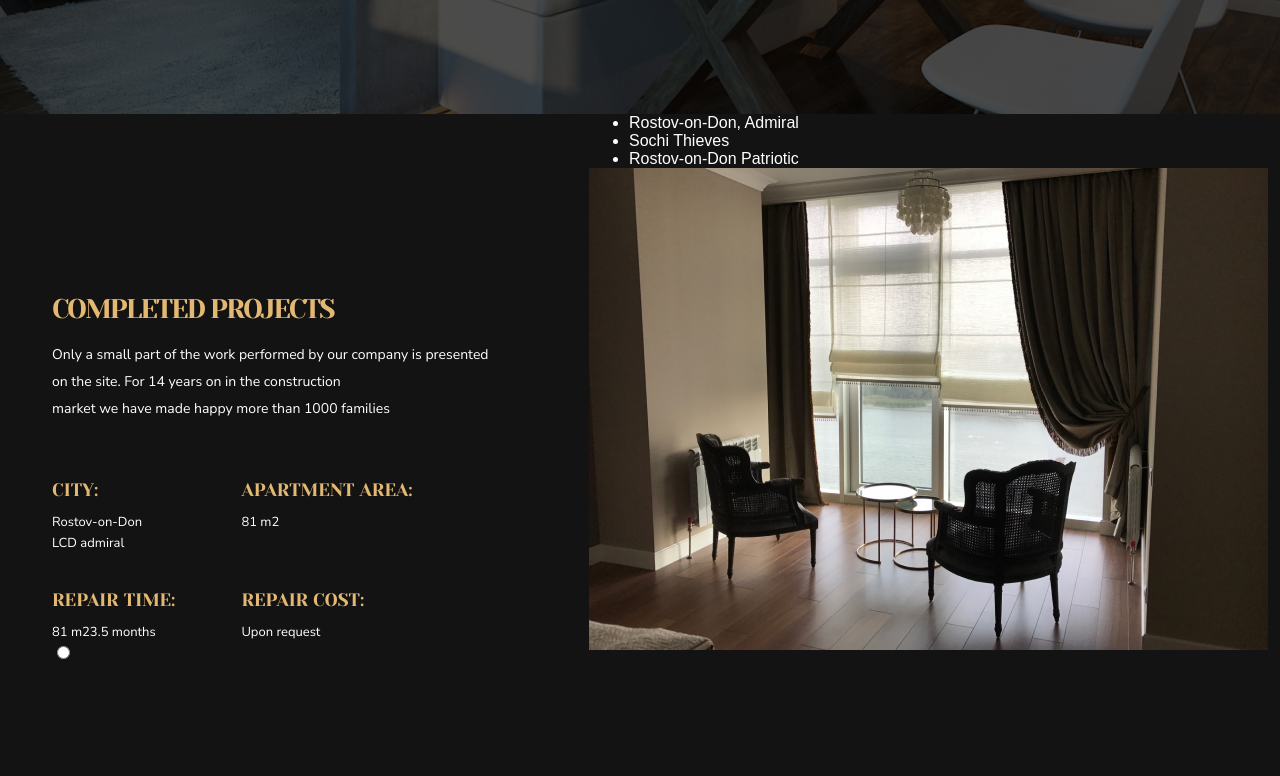
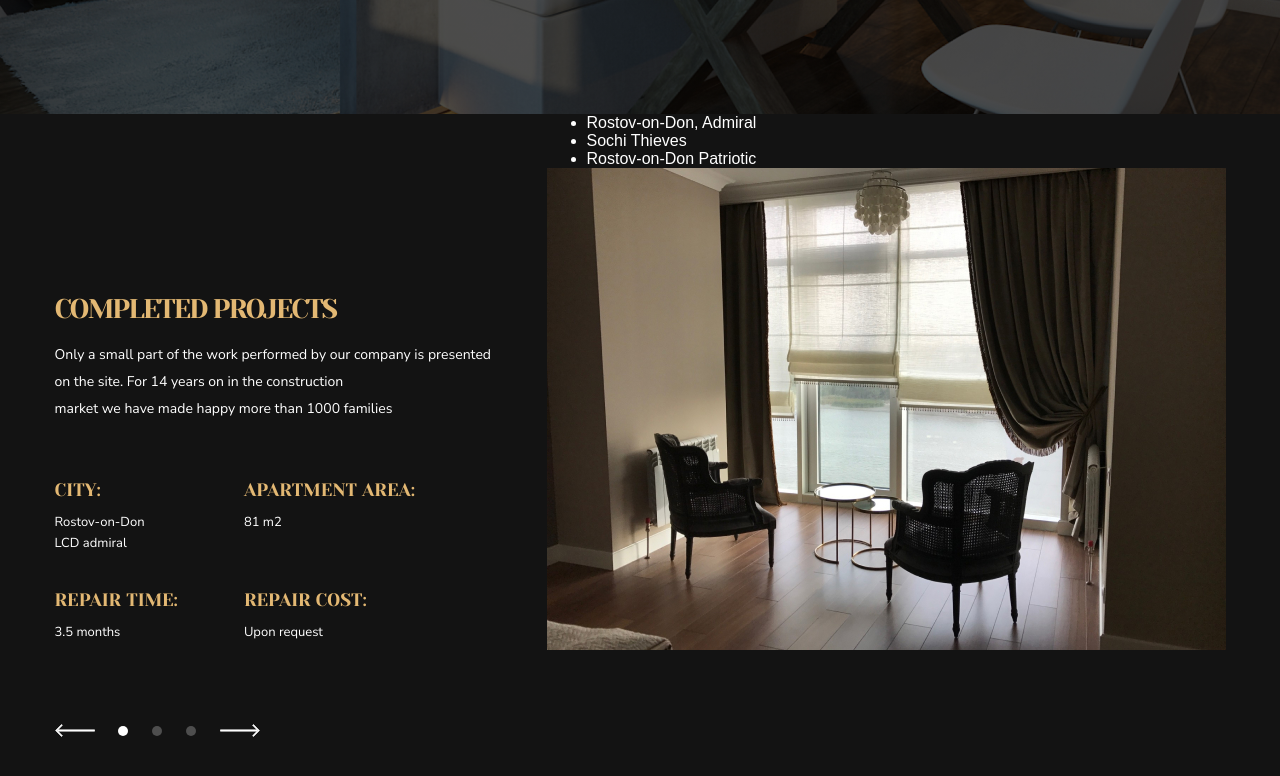
Before and after one commit to rudakov17/css-practice, a plain HTML site: page index.html in a window 1280 px wide. Shown: the part 676-1452 px from the top of the page. Drawn offline with Linux system fonts and the light colour scheme.

Commit message:
ТРИ КНОПКИ
3 часа я делал три кнопки. хотя 2,5 из них я читал про чекбоксы и радио-кнопки. а потом понял что мне нужны просто кнопки. век живи век учись. кому я это пишу.....

```diff
--- a/index.html
+++ b/index.html
@@ -80,7 +80,7 @@
                   <p
                     class="completed-projects-p completed-projects-p-description"
                   >
-                    81 m23.5 months
+                    3.5 months
                   </p>
                 </div>
               </div>
@@ -106,8 +106,23 @@
                 </div>
               </div>
             </div>
-
-            <input type="radio" />
+            <div id="arrow-gallery">
+              <img src="../css-practice/images/arrow.svg" class="arrow" />
+              <button type="button" class="button-gallery-1"></button>
+              <button
+                type="button"
+                class="button-gallery-1 not-active"
+              ></button>
+              <button
+                type="button"
+                class="button-gallery-1 not-active"
+              ></button>
+              <img
+                src="../css-practice/images/arrow.svg"
+                class="arrow"
+                id="rotate"
+              />
+            </div>
           </div>
 
           <div>
--- a/style.css
+++ b/style.css
@@ -64,9 +64,10 @@ body * {
 }
 
 .container-completed-projects {
-  padding-left: 40px;
   display: flex;
   justify-content: space-between;
+
+  width: 1171px;
 }
 
 #photo-gallery-btns,
@@ -131,6 +132,35 @@ body * {
 #right-bottom-item {
   padding-top: 55px;
   margin: 0px;
+}
+
+#arrow-gallery {
+  margin-top: 81px;
+  width: 205px;
+
+  display: flex;
+  justify-content: space-between;
+}
+
+.button-gallery-1 {
+  background-color: #ffffff;
+  border: 0px;
+  padding: 0px;
+  border-radius: 50%;
+  height: 10px;
+  width: 10px;
+  align-self: center;
+}
+
+.not-active {
+  background-color: #4e4e4e;
+}
+
+.arrow {
+  color: white;
+}
+#rotate {
+  transform: rotate(180deg);
 }
 
 .button {
```
Also changed, not shown: images/arrow.svg (added).
